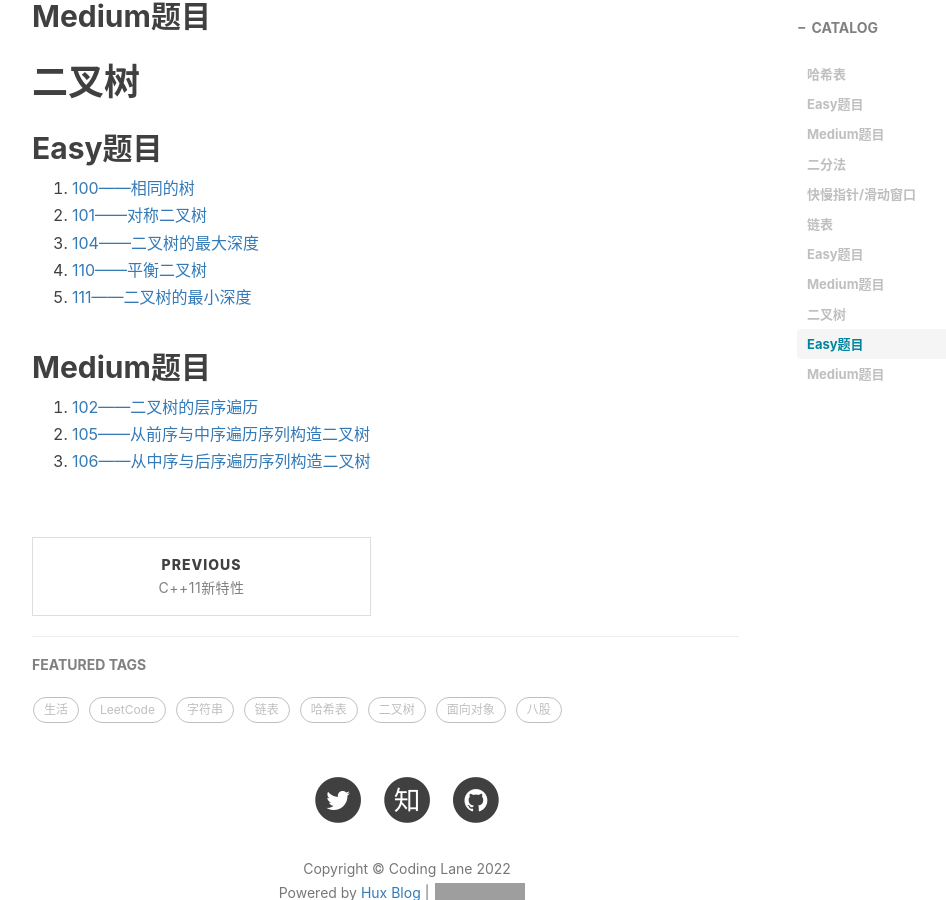
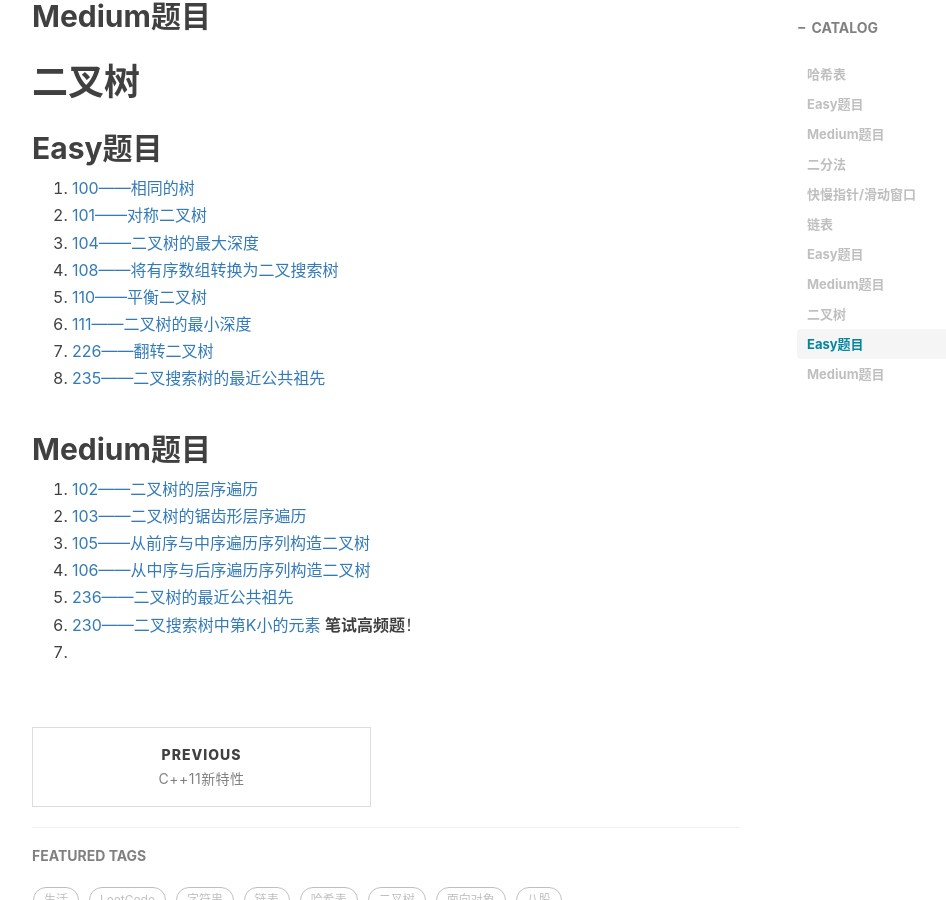
Before and after one commit to xie96808/xie96808.github.io, a Jekyll site: the page built from _posts/2022-05-22-刷题分类!.md, in a window 1280 px wide and 900 px high, scrolled down 1809 px. Shown: the whole window, without its empty margins (233-1179 px from the left). Built offline with Jekyll 4.4.1, drawn with Linux system fonts in a browser that asks for light colours; nearby versions of some CDN libraries; comment, search, counter and statistics services are not loaded; grey boxes are pictures that could not be loaded.

Commit message:
Update 2022-05-22-刷题分类!.md

```diff
--- a/_posts/2022-05-22-刷题分类!.md
+++ b/_posts/2022-05-22-刷题分类!.md
@@ -68,12 +68,19 @@ tags:								#标签
 1. [100——相同的树](https://leetcode.cn/problems/same-tree/)
 2. [101——对称二叉树](https://leetcode.cn/problems/symmetric-tree/)
 3. [104——二叉树的最大深度](https://leetcode.cn/problems/maximum-depth-of-binary-tree/)
-4. [110——平衡二叉树](https://leetcode.cn/problems/balanced-binary-tree/)
-5. [111——二叉树的最小深度](https://leetcode.cn/problems/minimum-depth-of-binary-tree/)
+4. [108——将有序数组转换为二叉搜索树](https://leetcode.cn/problems/convert-sorted-array-to-binary-search-tree/)
+5. [110——平衡二叉树](https://leetcode.cn/problems/balanced-binary-tree/)
+6. [111——二叉树的最小深度](https://leetcode.cn/problems/minimum-depth-of-binary-tree/)
+7. [226——翻转二叉树](https://leetcode.cn/problems/invert-binary-tree/)
+8. [235——二叉搜索树的最近公共祖先](https://leetcode.cn/problems/lowest-common-ancestor-of-a-binary-search-tree/)
 
 
 ## Medium题目
 
 1. [102——二叉树的层序遍历](https://leetcode.cn/problems/binary-tree-level-order-traversal/)
-2. [105——从前序与中序遍历序列构造二叉树](https://leetcode.cn/problems/construct-binary-tree-from-preorder-and-inorder-traversal/)
-3. [106——从中序与后序遍历序列构造二叉树](https://leetcode.cn/problems/construct-binary-tree-from-inorder-and-postorder-traversal/)
+2. [103——二叉树的锯齿形层序遍历](https://leetcode.cn/problems/binary-tree-zigzag-level-order-traversal/)
+3. [105——从前序与中序遍历序列构造二叉树](https://leetcode.cn/problems/construct-binary-tree-from-preorder-and-inorder-traversal/)
+4. [106——从中序与后序遍历序列构造二叉树](https://leetcode.cn/problems/construct-binary-tree-from-inorder-and-postorder-traversal/)
+5. [236——二叉树的最近公共祖先](https://leetcode.cn/problems/lowest-common-ancestor-of-a-binary-tree/)
+6. [230——二叉搜索树中第K小的元素](https://leetcode.cn/problems/kth-smallest-element-in-a-bst/) **笔试高频题**！
+7.
```
